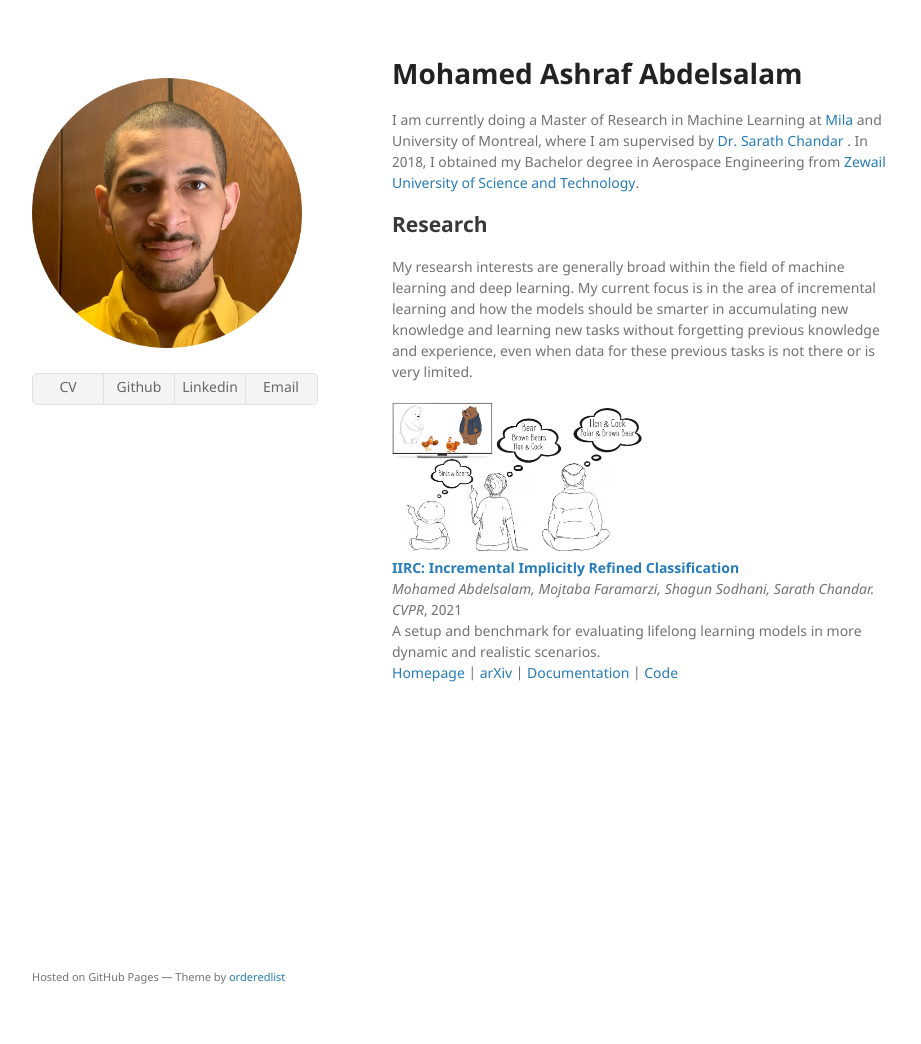
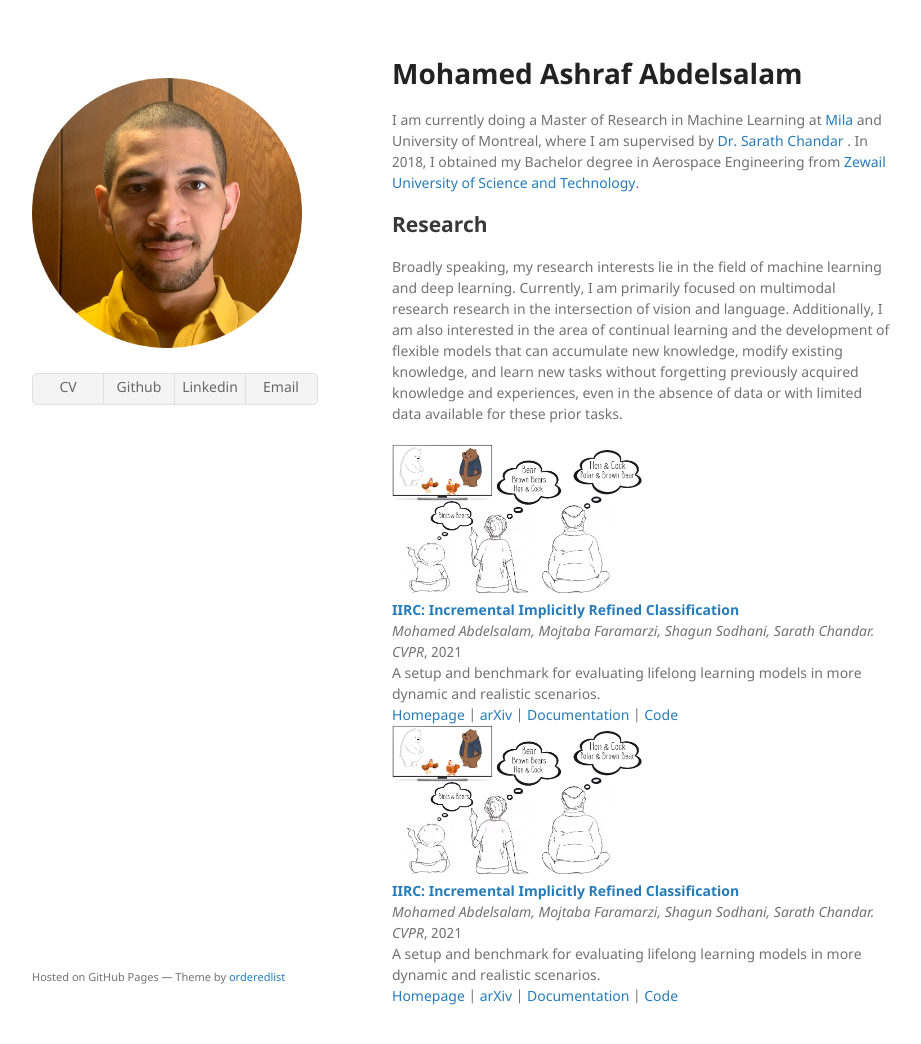
Before and after one commit to MohamedAbdelsalam9/mohamedabdelsalam9.github.io, a Jekyll site: the page built from index.md, in a window 1280 px wide and 1056 px high. Shown: the top 1044 px of the window, without its empty margins (178-1099 px from the left). Built offline with Jekyll 4.4.1, drawn with Linux system fonts in a browser that asks for light colours; the repository's description, which GitHub fills in, is left out; our own code applies the rules of GitHub Pages for plain Markdown files.

Commit message:
Update index.md

```diff
--- a/index.md
+++ b/index.md
@@ -8,9 +8,20 @@ I am currently doing a Master of Research in Machine Learning at
 <a href="mila.quebec/en/"> Mila </a> and University of Montreal, where I am supervised by <a href="http://sarathchandar.in/">Dr. Sarath Chandar </a>. In 2018, I obtained my Bachelor degree in Aerospace Engineering from <a href="https://zewailcity.edu.eg/">Zewail University of Science and Technology</a>.
 
 ## Research
-My researsh interests are generally broad within the field of machine learning and deep learning. My current focus is in the area of incremental learning and how the models should be smarter in accumulating new knowledge and learning new tasks without forgetting previous knowledge and experience, even when data for these previous tasks is not there or is very limited.
+Broadly speaking, my research interests lie in the field of machine learning and deep learning. Currently, I am primarily focused on multimodal research research in the intersection of vision and language. Additionally, I am also interested in the area of continual learning and the development of flexible models that can accumulate new knowledge, modify existing knowledge, and learn new tasks without forgetting previously acquired knowledge and experiences, even in the absence of data or with limited data available for these prior tasks.
 
  <div class="publication">
+   <div class="image">
+    <img src="./images/summary.png" alt=""/>
+  </div>
+    <div class="text">
+     <a href="https://chandar-lab.github.io/IIRC/"><b>IIRC: Incremental Implicitly Refined Classification</b></a>
+     <br><i>Mohamed Abdelsalam, Mojtaba Faramarzi, Shagun Sodhani, Sarath Chandar.</i>
+     <br><i>CVPR</i>, 2021
+     <br>A setup and benchmark for evaluating lifelong learning models in more dynamic and realistic scenarios.
+     <br><a href="https://chandar-lab.github.io/IIRC/">Homepage</a> | <a href="https://arxiv.org/abs/2012.12477">arXiv</a> |
+     <a href="https://iirc.readthedocs.io/en/latest/">Documentation</a> | <a href="https://github.com/chandar-lab/IIRC/">Code</a>
+    </div>
   <div class="image">
     <img src="./images/summary.png" alt=""/>
   </div>
```
